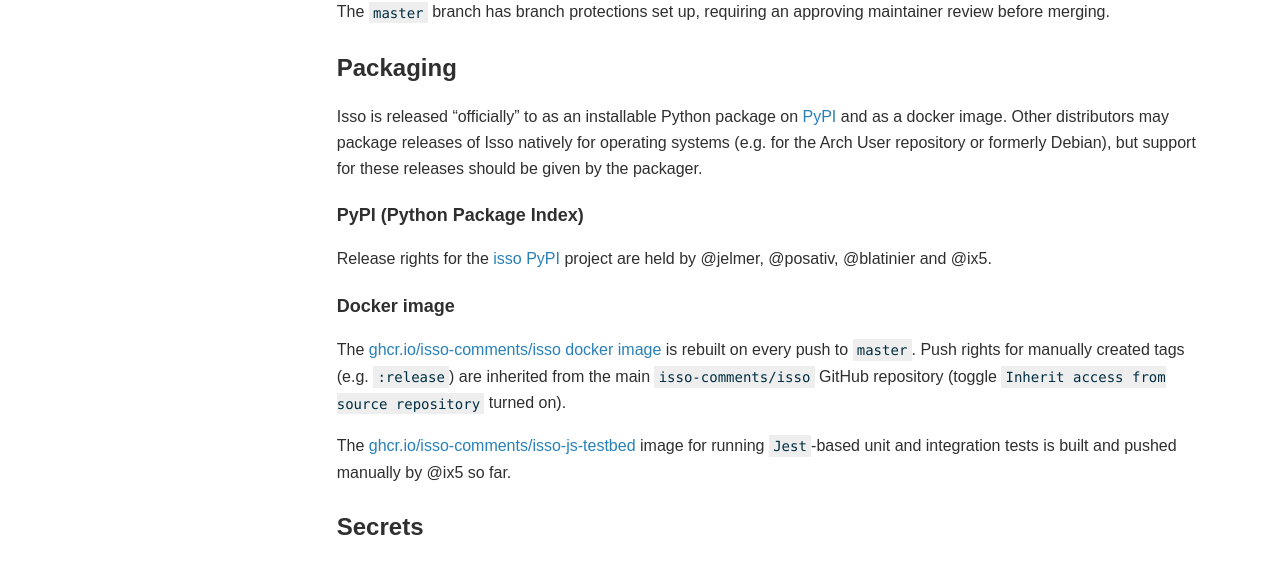
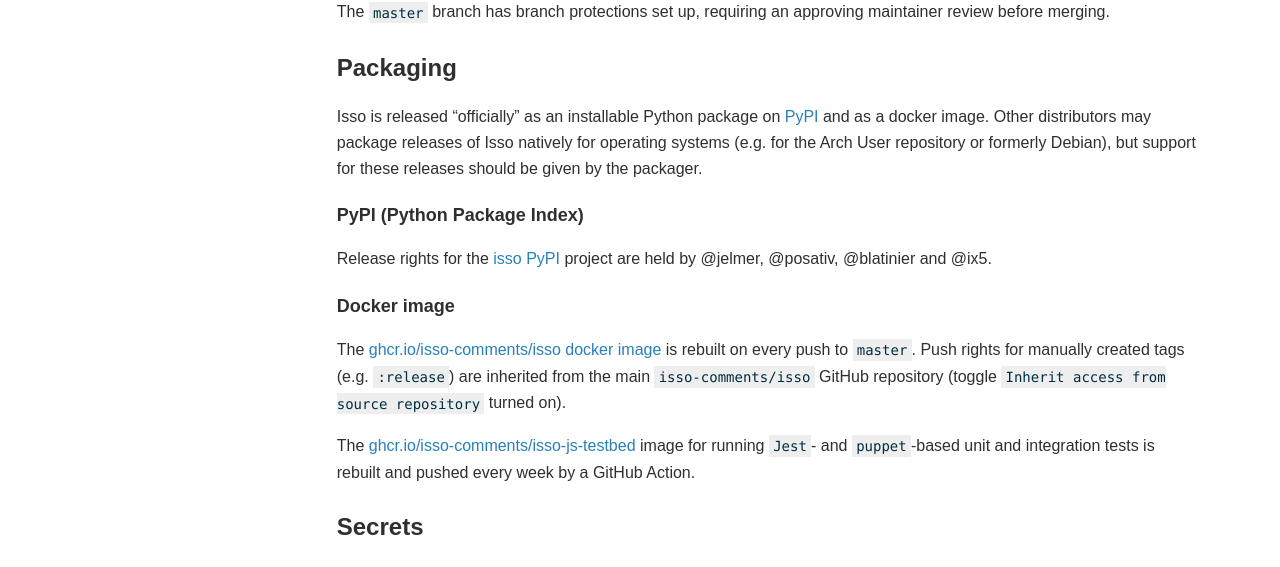
Before and after one commit to isso-comments/isso, a Sphinx documentation site: the page built from docs/docs/contributing/infrastructure.rst, in a window 1280 px wide. Shown: the part 1220-1787 px from the top of the page. Built offline with Sphinx 7.4.7, drawn with Linux system fonts in a browser that asks for light colours.

Commit message:
[nit] docs: infra: Reflect auto-build of testbed img

```diff
--- a/docs/docs/contributing/infrastructure.rst
+++ b/docs/docs/contributing/infrastructure.rst
@@ -74,7 +74,7 @@
 Packaging
 ---------
 
-Isso is released "officially" to as an installable Python package on `PyPI`_
+Isso is released "officially" as an installable Python package on `PyPI`_
 and as a docker image. Other distributors may package releases of Isso natively
 for operating systems (e.g. for the Arch User repository or formerly Debian),
 but support for these releases should be given by the packager.
@@ -96,8 +96,9 @@
 inherited from the main ``isso-comments/isso`` GitHub repository (toggle
 ``Inherit access from source repository`` turned on).
 
-The `ghcr.io/isso-comments/isso-js-testbed`_ image for running ``Jest``-based
-unit and integration tests is built and pushed manually by @ix5 so far.
+The `ghcr.io/isso-comments/isso-js-testbed`_ image for running ``Jest``- and
+``puppet``-based unit and integration tests is rebuilt and pushed every week by
+a GitHub Action.
 
 .. _ghcr.io/isso-comments/isso docker image: https://github.com/isso-comments/isso/pkgs/container/isso
 .. _ghcr.io/isso-comments/isso-js-testbed: https://github.com/orgs/isso-comments/packages/container/package/isso-js-testbed
```
